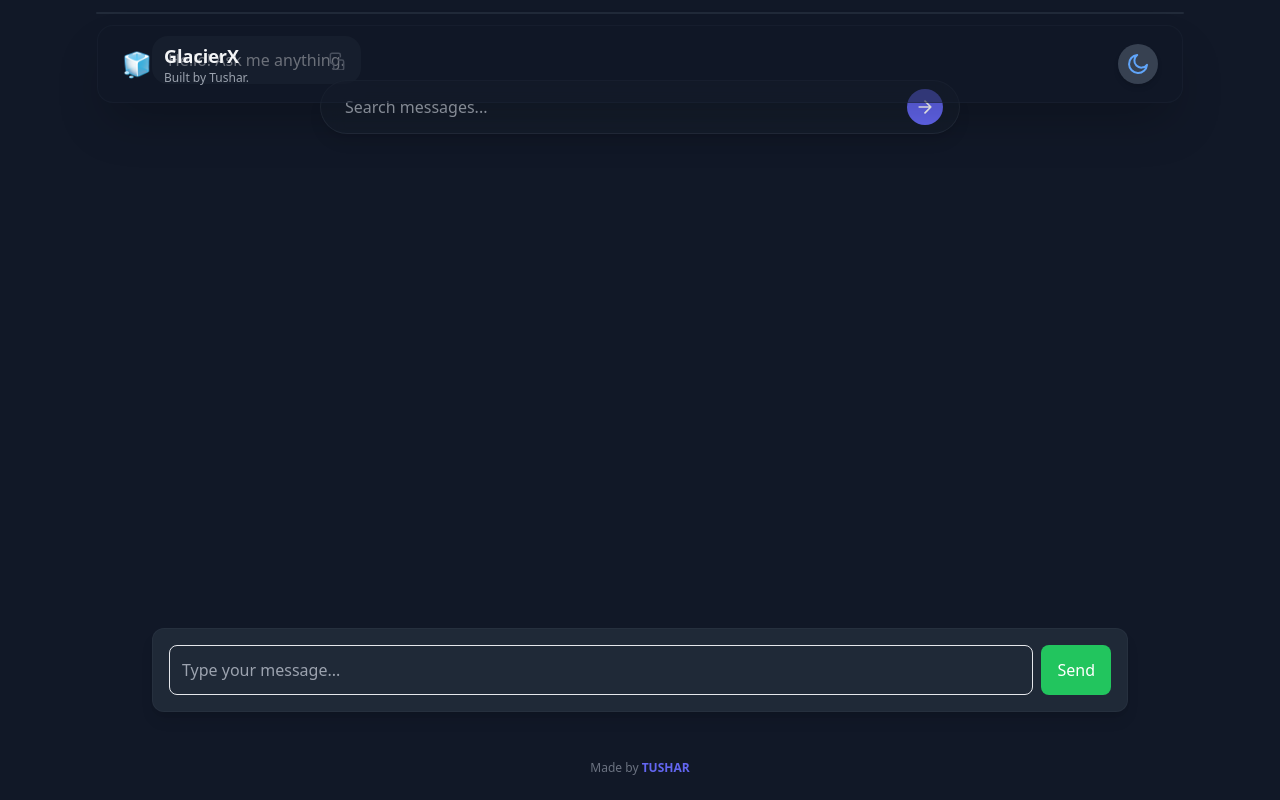
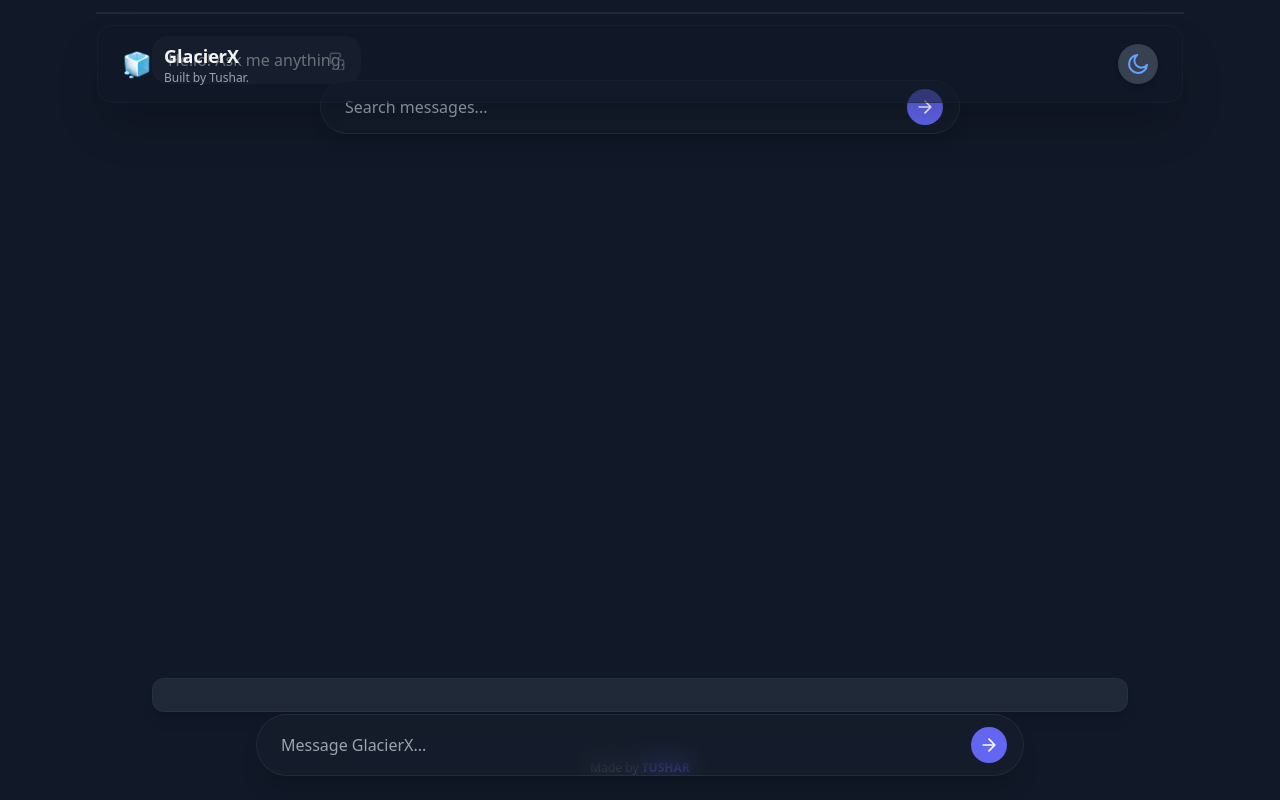
Before and after one commit to FrozenX2412/ai, a Next.js app: page / in a window 1280 px wide. Built offline with nearby package versions, Linux system fonts and the light colour scheme.

Commit message:
Update ChatInput.js

```diff
--- a/components/ChatInput.js
+++ b/components/ChatInput.js
@@ -1,11 +1,70 @@
-import { useState } from 'react'
+import { useState } from "react";
 
 export default function ChatInput({ onSend, loading }) {
-  const [text, setText] = useState('')
+  const [text, setText] = useState("");
+  const [focused, setFocused] = useState(false);
+
+  const handleSend = () => {
+    if (!text.trim() || loading) return;
+    onSend(text.trim());
+    setText("");
+  };
+
+  const handleKeyDown = (e) => {
+    if (e.key === "Enter" && !e.shiftKey) {
+      e.preventDefault();
+      handleSend();
+    }
+  };
+
   return (
-    <form onSubmit={e => { e.preventDefault(); if(text.trim()) { onSend(text); setText('') } }} className="w-full flex gap-2">
-      <input value={text} onChange={e=>setText(e.target.value)} placeholder="Type your message..." className="flex-1 p-3 rounded-lg border bg-white dark:bg-gray-800 text-black dark:text-white" />
-      <button type="submit" className="px-4 py-2 rounded-lg bg-green-500 text-white" disabled={loading}>{loading ? 'Sending...' : 'Send'}</button>
-    </form>
-  )
+    <div
+      className={`fixed bottom-6 left-1/2 -translate-x-1/2 z-50 w-[92%] sm:w-[80%] md:w-[60%]
+        transition-all duration-300`}
+    >
+      <div
+        className={`flex items-center px-4 py-3 rounded-full shadow-xl border border-gray-300/30 dark:border-gray-700/40 backdrop-blur-md transition-all duration-300
+        ${
+          focused || text
+            ? "bg-white/100 dark:bg-gray-800/100"
+            : "bg-white/30 dark:bg-gray-800/30"
+        }`}
+      >
+        <textarea
+          rows="1"
+          value={text}
+          onChange={(e) => setText(e.target.value)}
+          onKeyDown={handleKeyDown}
+          onFocus={() => setFocused(true)}
+          onBlur={() => setFocused(false)}
+          placeholder={loading ? "Thinking..." : "Message GlacierX..."}
+          disabled={loading}
+          className="flex-1 resize-none bg-transparent focus:outline-none text-gray-900 dark:text-gray-100 placeholder-gray-500 dark:placeholder-gray-400 px-2"
+        />
+        <button
+          onClick={handleSend}
+          disabled={loading}
+          className={`p-2 rounded-full bg-indigo-500 hover:bg-indigo-600 transition-transform duration-200 active:scale-90 ${
+            loading ? "opacity-50 cursor-not-allowed" : "opacity-100"
+          }`}
+        >
+          {/* Arrow SVG icon */}
+          <svg
+            xmlns="http://www.w3.org/2000/svg"
+            fill="none"
+            viewBox="0 0 24 24"
+            strokeWidth={2}
+            stroke="currentColor"
+            className="w-5 h-5 text-white"
+          >
+            <path
+              strokeLinecap="round"
+              strokeLinejoin="round"
+              d="M5 12h14M12 5l7 7-7 7"
+            />
+          </svg>
+        </button>
+      </div>
+    </div>
+  );
 }
```
